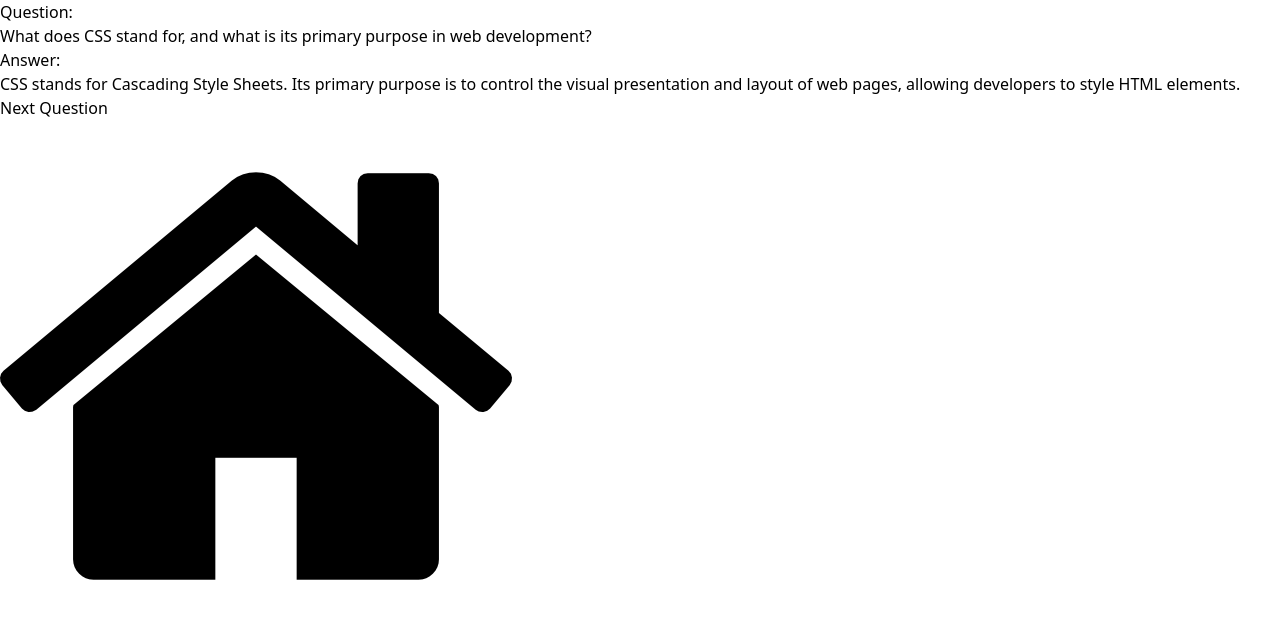
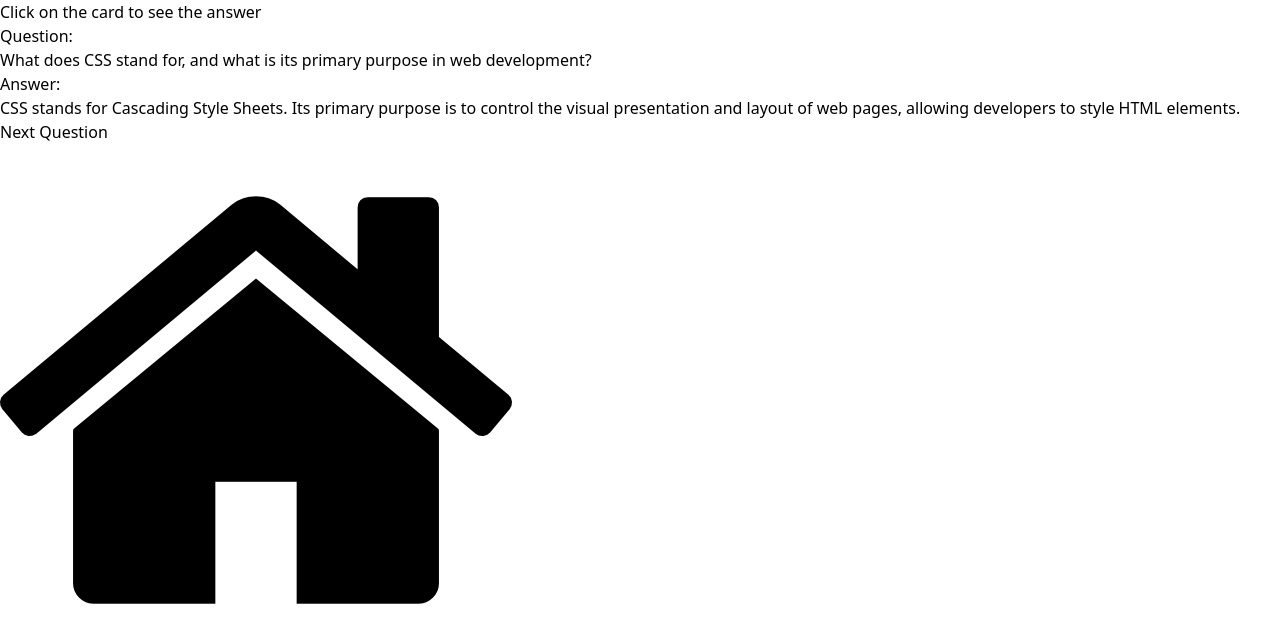
Before and after one commit to Jswens24/flash-cards, a React (Vite) app: page /flashcard/cssData in a window 1280 px wide. Shown: the top 642 px of the page. Built offline with nearby package versions, Linux system fonts and the light colour scheme.

Commit message:
added card flip directions

```diff
--- a/src/components/Card.jsx
+++ b/src/components/Card.jsx
@@ -18,6 +18,8 @@ const Card = ({ data }) => {
 
 
     return (
+        <>
+            <h4>Click on the card to see the answer</h4>
             <div className='max-w-sm rounded overflow-hidden shadow-lg px-8 py-6 flex flex-col justify-center items-center text-center'>
                 <div onClick={() => setFlip(!flip)} className={flip === true ? 'font-bold text-xl mb-2' : 'hidden'}>
                     <h2>Question: <br />{question}</h2>
@@ -28,6 +30,7 @@ const Card = ({ data }) => {
                 {data.length - 1 === idCount ? <Link to='/'><button onClick={() => setFlip(true)} className='bg-gray-200 rounded-full px-3 py-1 text-sm font-semibold text-gray-700 mr-2 mb-2'>Back to Home</button></Link> : <button className='bg-gray-200 rounded-full px-3 py-1 text-sm font-semibold text-gray-700 mr-2 mb-2' onClick={nextCardHandler}>Next Question</button>
                 }
             </div >
+        </>
     )
 }
 
```
Lines whose indentation alone changed are shown as unchanged.
